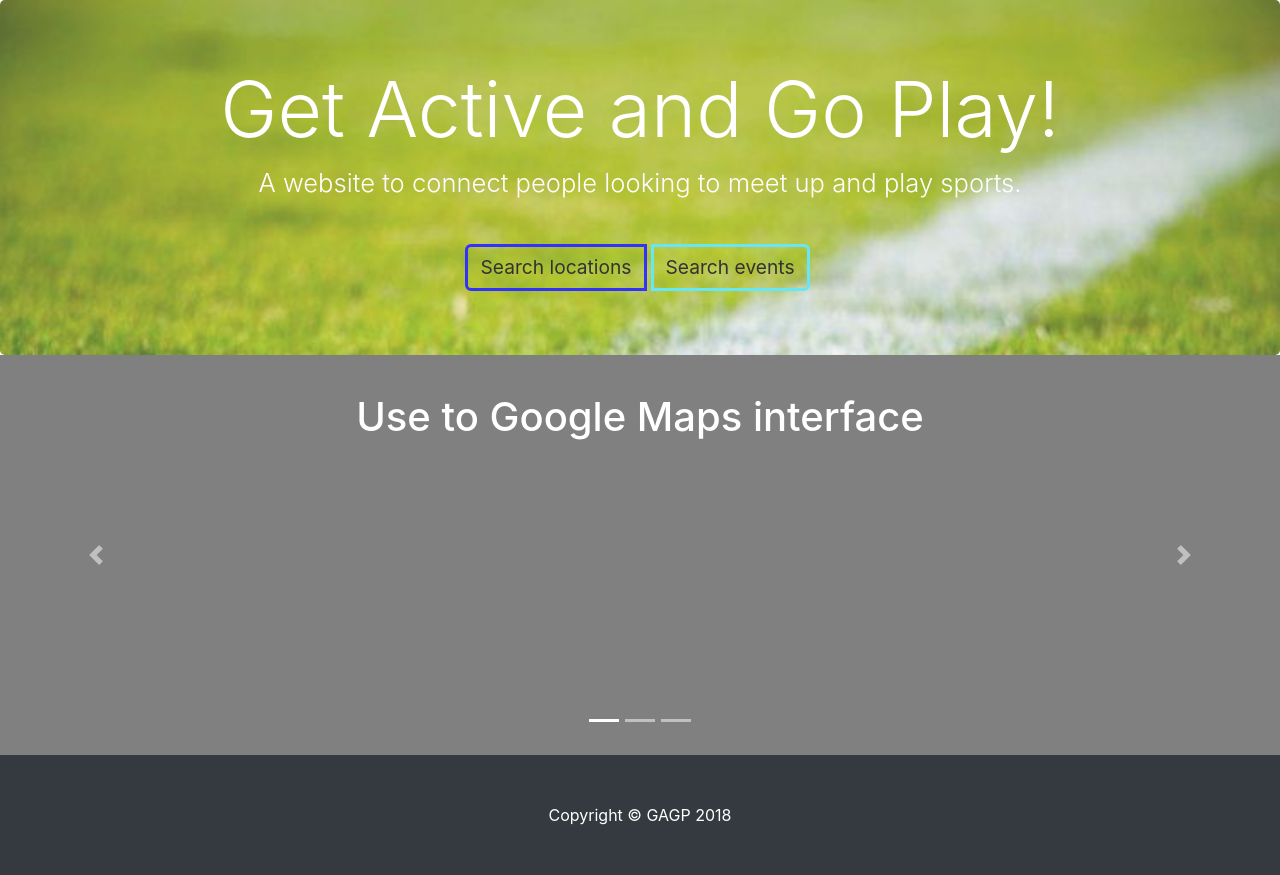
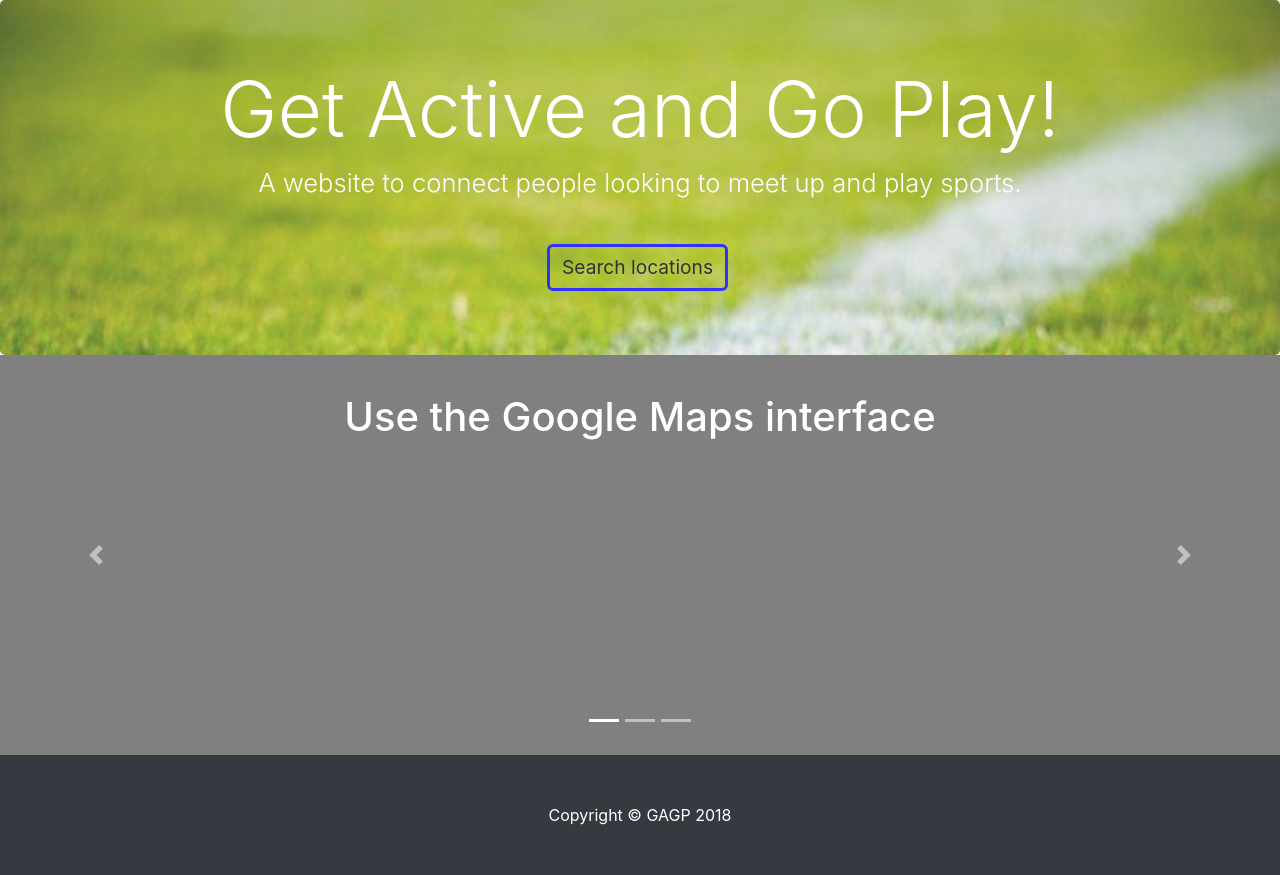
Before and after one commit to jrodowick/SeniorProject, a Django app: page / in a window 1280 px wide. Shown: the part 56-931 px from the top of the page. Run offline with Django 3.2, Linux system fonts and the light colour scheme; some libraries are stand-ins or nearby versions.

Commit message:
late commit

```diff
--- a/gagp/forms.py
+++ b/gagp/forms.py
@@ -96,6 +96,7 @@ class EditDetailsForm(forms.ModelForm):
     preferences = forms.MultipleChoiceField(
         choices=EVENT_CHOICES,
         required=False,
+        widget=forms.CheckboxSelectMultiple(),
     )
     phone = forms.IntegerField(
         required=False,
--- a/gagp/static/css/style.css
+++ b/gagp/static/css/style.css
@@ -115,8 +115,8 @@ hr.style1 {
 } */
 
 .form-signin {
-  width: 100%;
-  max-width: 50%;
+  /* width: 100%; */
+  max-width: 30%;
   padding: 5%;
   margin: auto;
 }
--- a/gagp/templates/event_info.html
+++ b/gagp/templates/event_info.html
@@ -17,7 +17,7 @@
     <div class="card-body">
       <h4 class="card-title">Meeting up to play {{ event.activity }}</h4>
       <p class="card-text">Location: <i>{{ event.location }}, {{ event.location.address }}, {{ event.location.city }}</i></p>
-      <a href="#" class="card-link">Need directions? Click here for Google Maps</a>
+      <a target="_blank" href="https://google.com/maps/place/{{event.location}}" class="card-link">Need directions? Click here for Google Maps</a>
     </div>
   </div>
 
--- a/gagp/templates/index.html
+++ b/gagp/templates/index.html
@@ -14,7 +14,6 @@
     <p class="lead text-center" style="font-size:2vw;padding-bottom:1em;">A website to connect people looking to meet up and play sports.</p>
     <div class="btn-group buffer">
       <a id="location-btn" href="/locations" class="btn btn-primary">Search locations</a>
-      <a id="event-btn" href="/locations" class="btn btn-primary">Search events</a>
     </div>
   </div>
 
@@ -29,7 +28,7 @@
     </ul>
     <div class="carousel-inner">
       <div class="carousel-item active">
-        <h1 style="color:white;padding-top:3%;" class="text-center">Use to Google Maps interface</h1>
+        <h1 style="color:white;padding-top:3%;" class="text-center">Use the Google Maps interface</h1>
       </div>
       <div class="carousel-item">
 
--- a/gagp/templates/login.html
+++ b/gagp/templates/login.html
@@ -19,8 +19,8 @@
     <p style="text-align:center;"><a href="/register">Dont have an account?<br> Register here!</a></p>
     <button class="btn btn-primary btn-block" type="submit">Login</button><br>
     <p style="text-align:center;"><strong> -- OR -- </strong></p>
-     <a class="btn btn-lg btn-primary btn-block" href="{% url 'social:begin' 'google-oauth2' %}" style="color:white;">Login with
-       <img src="{% static 'images/google-signin.png' %}">
+     <a class="btn btn-lg btn-primary btn-block" href="{% url 'social:begin' 'google-oauth2' %}" style="color:white;">
+        <img src="{% static 'images/google-signin.png' %}" style="width:10%;height:auto;">Login with Google
      </a>
   </form>
 
--- a/gagp/views.py
+++ b/gagp/views.py
@@ -159,7 +159,7 @@ def view_profile(request):
     for preference in request.user.userprofile.preferences:
         new_pref.append(preference[1:-1])
     request.user.userprofile.preferences = new_pref
-    print(request.user.userprofile.preferences)
+    # print(request.user.userprofile.preferences)
     args = {'user': request.user, 'selected':selected}
     return render(request, 'profile.html', args)
 
```
Also changed, not shown: gagp/static/images/google-signin.png (added).
